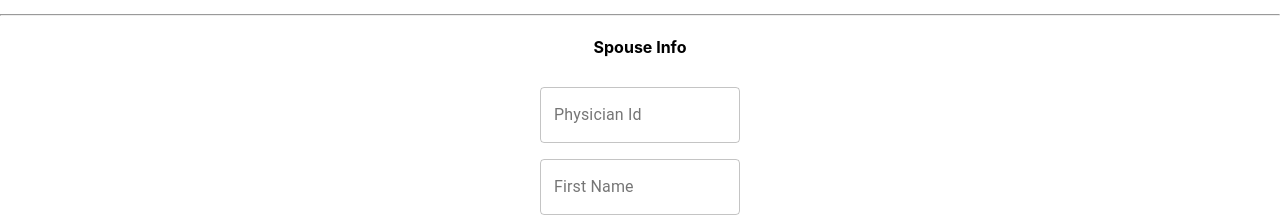
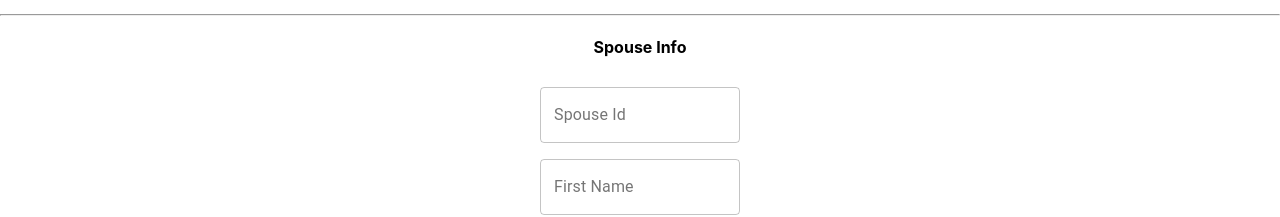
Before and after one commit to jlato89/UserProfileTest, a React (Create React App) app: page / in a window 1280 px wide. Shown: the part 1226-1443 px from the top of the page. Built offline with nearby package versions, Linux system fonts and the light colour scheme.

Commit message:
typo fixed

```diff
--- a/src/components/UserProfile/InputFields/SpouseFields.js
+++ b/src/components/UserProfile/InputFields/SpouseFields.js
@@ -9,12 +9,11 @@ const SpouseFields = (props) => {
         <TextField
           type='number'
           name='spouseInfo.id'
-          label='Physician Id'
+          label='Spouse Id'
           value={props.values.spouseInfo.id}
           onChange={props.handleChange}
           variant='outlined'
         />
-
         <TextField
           name='spouseInfo.firstName'
           label='First Name'
```
